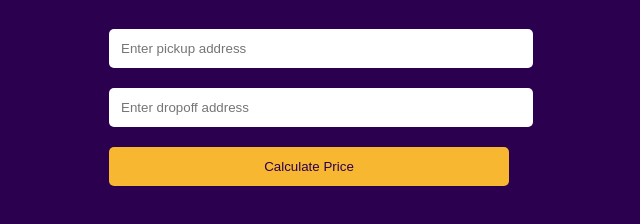
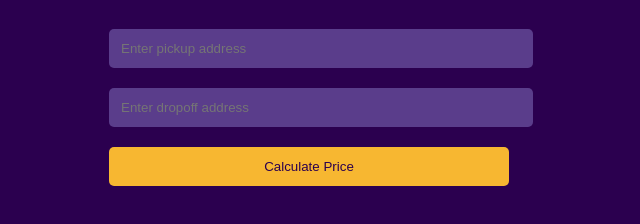
Before and after one commit to Bdwyer45/brianrides, a plain HTML site: page index.html in a window 1280 px wide. Shown: the part 164-388 px from the top of the page, without its empty margins (331-971 px from the left). Drawn offline with Linux system fonts and the light colour scheme.

Commit message:
Update style.css

```diff
--- a/style.css
+++ b/style.css
@@ -13,12 +13,17 @@ body {
     width: 120px;
     margin-bottom: 20px;
 }
-input, button {
+/* THIS IS THE SECTION WE ARE CHANGING */
+input, button, textarea { /* ADDED 'textarea' HERE */
     width: 100%;
     padding: 12px;
     margin: 10px 0;
     border: none;
     border-radius: 5px;
+    /* The background-color and color for the fields are set in the HTML's inline style or a different CSS rule.
+       We will add them here to ensure consistency. */
+    background-color: #5a3d8b; /* Light purple */
+    color: #ffffff; /* White text */
 }
 button {
     background-color: #f7b731;
```
